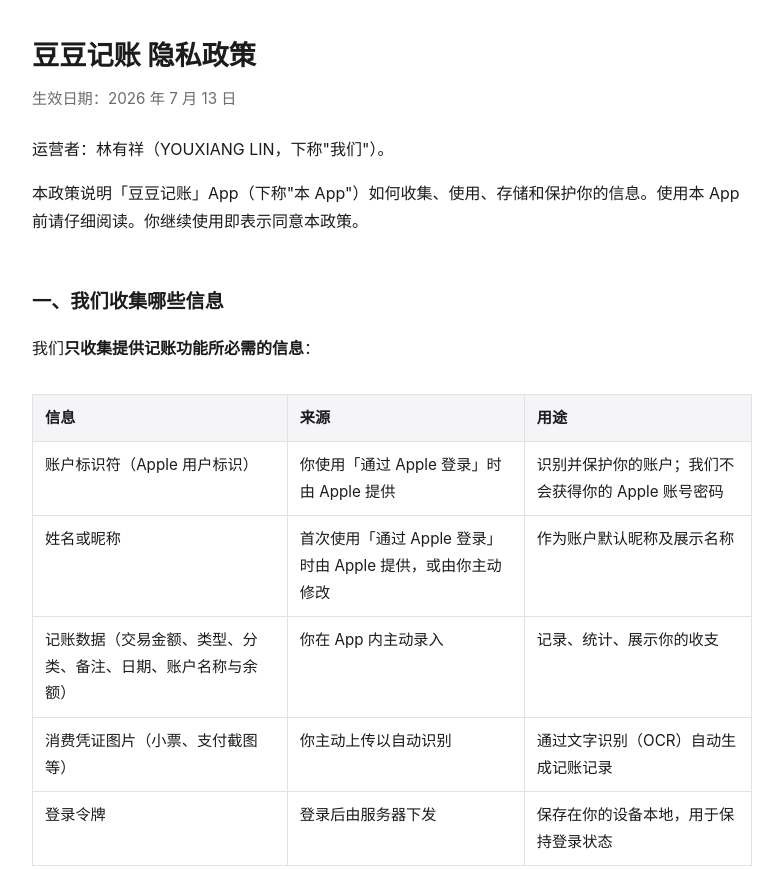
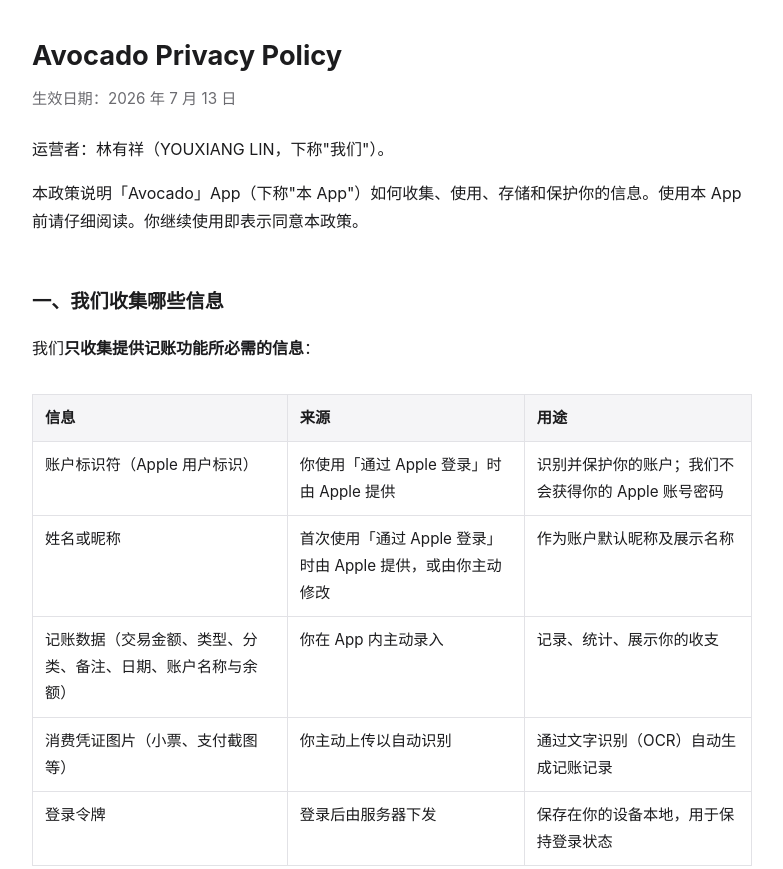
Before and after one commit to doudoupx/avocado-privacy-policy, a plain HTML site: page index.html in a window 1280 px wide. Shown: the top 869 px of the page, without its empty margins (248-1031 px from the left). Drawn offline with Linux system fonts and the light colour scheme.

Commit message:
Use English product name

```diff
--- a/index.html
+++ b/index.html
@@ -3,7 +3,7 @@
 <head>
 <meta charset="UTF-8">
 <meta name="viewport" content="width=device-width, initial-scale=1.0">
-<title>豆豆记账 隐私政策</title>
+<title>Avocado Privacy Policy</title>
 <style>
   :root { --fg:#1c1c1e; --muted:#6b6b70; --bg:#ffffff; --card:#f5f5f7; --line:#e2e2e6; --accent:#4a8f52; }
   @media (prefers-color-scheme: dark) {
@@ -33,11 +33,11 @@
 </head>
 <body>
 <main>
-  <h1>豆豆记账 隐私政策</h1>
+  <h1>Avocado Privacy Policy</h1>
   <p class="date">生效日期：2026 年 7 月 13 日</p>
 
   <p>运营者：林有祥（YOUXIANG LIN，下称"我们"）。</p>
-  <p>本政策说明「豆豆记账」App（下称"本 App"）如何收集、使用、存储和保护你的信息。使用本 App 前请仔细阅读。你继续使用即表示同意本政策。</p>
+  <p>本政策说明「Avocado」App（下称"本 App"）如何收集、使用、存储和保护你的信息。使用本 App 前请仔细阅读。你继续使用即表示同意本政策。</p>
 
   <h2>一、我们收集哪些信息</h2>
   <p>我们<strong>只收集提供记账功能所必需的信息</strong>：</p>
```
Also changed, not shown: privacy-policy.html (+3 -3 lines).
